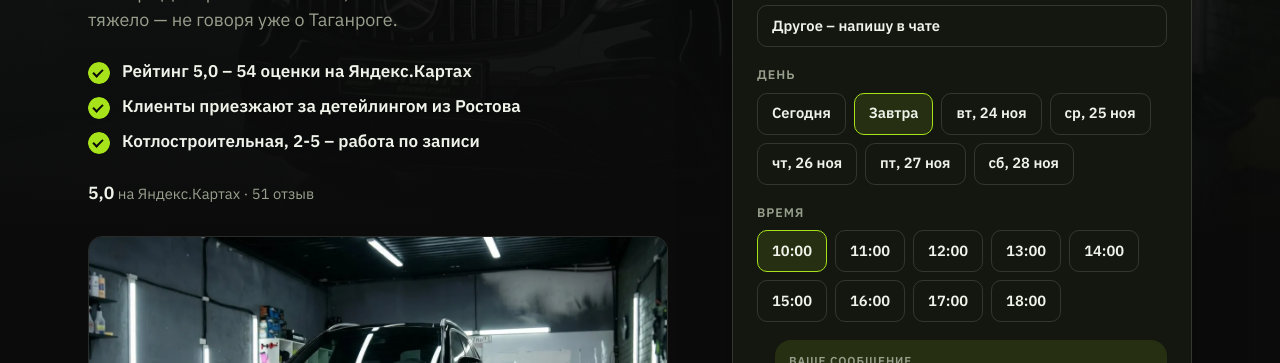
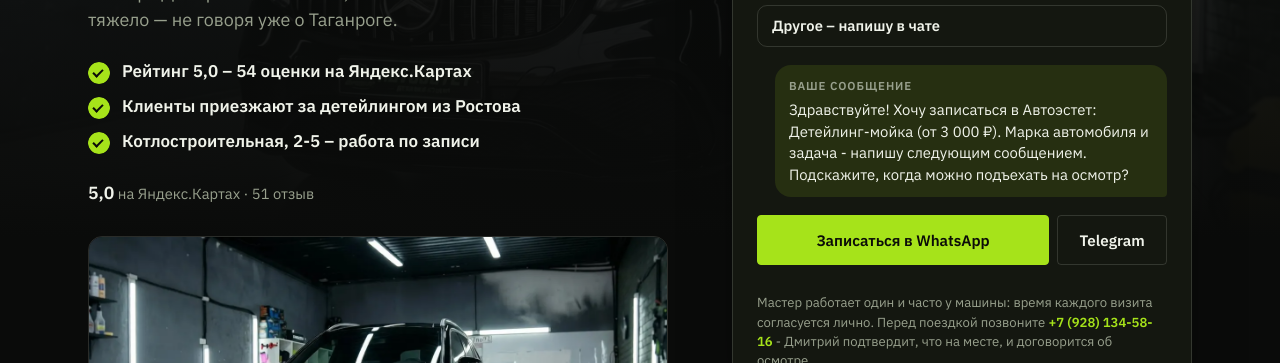
Before and after one commit to Maya13-tet/avtoestet-taganrog, a plain HTML site: page index.html in a window 1280 px wide. Shown: the part 437-800 px from the top of the page. Drawn offline with Linux system fonts and the light colour scheme.

Commit message:
Убраны дата и время записи, новый текст сообщения, ползунок до/после, подсказка о звонке, Telegram с готовым текстом

```diff
--- a/index.html
+++ b/index.html
@@ -44,19 +44,18 @@ h1, h2, h3, .s-bar__brand, .s-board__title, .s-widget__title { font-style: itali
       <p class="s-rating"><b>5,0</b> на Яндекс.Картах · 51 отзыв</p>
       <figure class="s-hero__photo"><img class="" src="assets/hero.webp" alt="Чёрный Mercedes в детейлинг-студии Автоэстет в Таганроге" loading="lazy" decoding="async"></figure>
     </div>
-    <div class="s-hero__widget" id="widget"><form class="s-widget" data-s-booking data-days="7" data-closed="" data-slots="10:00,11:00,12:00,13:00,14:00,15:00,16:00,17:00,18:00" data-message="Здравствуйте! Хочу записаться в Автоэстет: {услуга}, {день} в {время}. Марку автомобиля и задачу напишу ниже." onsubmit="return false">
+    <div class="s-hero__widget" id="widget"><form class="s-widget" data-s-booking data-message="Здравствуйте! Хочу записаться в Автоэстет: {услуга}. Марка автомобиля и задача - напишу следующим сообщением. Подскажите, когда можно подъехать на осмотр?" onsubmit="return false">
       <h2 class="s-widget__title">Запись на детейлинг</h2>
       <fieldset><legend>Услуга</legend>
         <div class="s-chips s-chips--col"><label class="s-chip s-chip--row"><input type="radio" name="svc" value="0" data-name="Детейлинг-мойка" data-price="3000" data-from="1" data-min="" checked><span>Детейлинг-мойка</span><b>от 3 000 ₽</b></label><label class="s-chip s-chip--row"><input type="radio" name="svc" value="1" data-name="Полировка кузова" data-price="15000" data-from="1" data-min=""><span>Полировка кузова</span><b>от 15 000 ₽</b></label><label class="s-chip s-chip--row"><input type="radio" name="svc" value="2" data-name="Комплексная химчистка" data-price="20000" data-from="1" data-min=""><span>Комплексная химчистка</span><b>от 20 000 ₽</b></label><label class="s-chip s-chip--row"><input type="radio" name="svc" value="3" data-name="Нанесение керамики" data-price="15000" data-from="1" data-min=""><span>Нанесение керамики</span><b>от 15 000 ₽</b></label><label class="s-chip s-chip--row"><input type="radio" name="svc" value="4" data-name="Другое – напишу в чате" data-price="" data-from="" data-min=""><span>Другое – напишу в чате</span><b></b></label></div>
       </fieldset>
-      <fieldset><legend>День</legend><div class="s-chips" data-s-days></div></fieldset>
-      <fieldset><legend>Время</legend><div class="s-chips" data-s-times></div></fieldset>
       <div class="s-bubble" aria-live="polite"><span class="s-bubble__label">Ваше сообщение</span><p data-s-bubble></p></div>
       <div class="s-send">
         <a class="s-btn s-btn--wide" data-s-msg="whatsapp" href="#">Записаться в WhatsApp</a>
         <a class="s-btn s-btn--ghost" data-s-msg="telegram" href="#">Telegram</a>
       </div>
       <p class="s-send__note" data-s-copied hidden>Сообщение уже вписано - выберите чат и нажмите отправить.</p>
+      <p class="s-send__hint">Мастер работает один и часто у машины: время каждого визита согласуется лично. Перед поездкой позвоните <a href="tel:+79281345816">+7 (928) 134-58-16</a> - Дмитрий подтвердит, что на месте, и договорится об осмотре.</p>
 
     </form></div>
     <figure class="s-hero__bg" aria-hidden="true"><img class="" src="assets/hero.webp" alt="Чёрный Mercedes в детейлинг-студии Автоэстет в Таганроге" decoding="async" fetchpriority="high"></figure>
@@ -114,7 +113,7 @@ h1, h2, h3, .s-bar__brand, .s-board__title, .s-widget__title { font-style: itali
     <header class="s-section__head"><h2>Как проходит запись на детейлинг</h2></header>
     <ol class="s-steps">
       <li class="s-steps__item"><span class="s-steps__n">01</span><h3>Пишете, что нужно</h3><p>Фото дефектов или просто список работ – мастер оценит объём и назовёт цену.</p></li>
-      <li class="s-steps__item"><span class="s-steps__n">02</span><h3>Согласовываем дату и сумму</h3><p>Запись по записи: бокс и время – только ваши. Цена фиксируется до начала.</p></li>
+      <li class="s-steps__item"><span class="s-steps__n">02</span><h3>Договариваемся о встрече и осмотре</h3><p>Мастер осматривает машину и называет точную цену и сроки. Время под каждого клиента - индивидуально.</p></li>
       <li class="s-steps__item"><span class="s-steps__n">03</span><h3>Делаем детейлинг</h3><p>Полировка, химчистка, керамика – всё по регламенту, с фотоотчётом по запросу.</p></li>
       <li class="s-steps__item"><span class="s-steps__n">04</span><h3>Принимаете работу</h3><p>Осматриваете машину при мастере. Не устроило – дорабатываем на месте.</p></li>
     </ol>
@@ -123,6 +122,19 @@ h1, h2, h3, .s-bar__brand, .s-board__title, .s-widget__title { font-style: itali
   <section class="s-photos s-reveal" aria-label="Фото"><figure><img class="" src="assets/blesk.webp" alt="Блеск кузова после полировки в Автоэстете" loading="lazy" decoding="async"><figcaption>Глубокий блеск после восстановительной полировки</figcaption></figure><figure><img class="" src="assets/motor.webp" alt="Мойка двигателя в Автоэстете" loading="lazy" decoding="async"><figcaption>Мойка подкапотного пространства с консервацией</figcaption></figure><figure><img class="" src="assets/porsche.webp" alt="Porsche в студии Автоэстет" loading="lazy" decoding="async"><figcaption>Спорткары тоже доверяют нам свой кузов</figcaption></figure></section>
 
 
+
+  <section class="s-section s-reveal">
+    <header class="s-section__head"><h2>Мойка подкапотного пространства - до и после</h2></header>
+    <div class="s-compare" data-s-compare>
+      <img src="assets/do.webp" alt="Подкапотное пространство до мойки в Автоэстете" loading="lazy" decoding="async">
+      <div class="s-compare__after"><img src="assets/posle.webp" alt="Подкапотное пространство после мойки в Автоэстете" loading="lazy" decoding="async"></div>
+      <span class="s-compare__tag s-compare__tag--before">До</span>
+      <span class="s-compare__tag s-compare__tag--after">После</span>
+      <div class="s-compare__handle"></div>
+      <input class="s-compare__range" type="range" min="0" max="100" value="50" aria-label="Сравнение до и после">
+    </div>
+    <p class="s-note">Электрику и навесное оборудование защищаем перед мойкой, узлы консервируем. Двигатель после мойки выглядит и работает как новый - так пишут в отзывах.</p>
+  </section>
 
   <section class="s-section s-reveal">
     <header class="s-section__head s-section__head--reviews"><h2>Отзывы с Яндекс.Карт</h2><p class="s-reviews__rating"><span class="s-reviews__num">5,0</span><span class="s-reviews__stars" style="--r: 5" aria-label="рейтинг 5,0 из 5"></span><span class="s-reviews__count">51 отзыв</span><a class="s-reviews__all" href="https://yandex.ru/maps/org/avtoestet/165487866267/" target="_blank" rel="noopener">Читать все отзывы на Яндекс.Картах</a></p></header>
--- a/style-prod.css
+++ b/style-prod.css
@@ -201,3 +201,15 @@ main { max-width: var(--wrap); margin: 0 auto; padding: 0 var(--gut); }
   .s-dock .s-btn { flex: 1; min-height: 48px; font-size: .88rem; padding: 0 .9em; white-space: nowrap; }
   .s-dock .s-btn:first-child { flex: 1.7; }
 }
+
+.s-send__hint { font-size: .82rem; line-height: 1.45; color: var(--c-ink-soft); margin: 10px 0 0; }
+.s-send__hint a { color: var(--c-accent); text-decoration: none; font-weight: 600; }
+.s-compare { position: relative; border-radius: 12px; overflow: hidden; user-select: none; touch-action: none; }
+.s-compare img { display: block; width: 100%; height: auto; pointer-events: none; }
+.s-compare__after { position: absolute; inset: 0; clip-path: inset(0 0 0 var(--pos, 50%)); }
+.s-compare__range { position: absolute; inset: 0; width: 100%; height: 100%; opacity: 0; cursor: ew-resize; margin: 0; }
+.s-compare__handle { position: absolute; top: 0; bottom: 0; left: var(--pos, 50%); width: 2px; background: var(--c-accent); pointer-events: none; }
+.s-compare__handle::after { content: "◂ ▸"; position: absolute; top: 50%; left: 50%; transform: translate(-50%, -50%); background: var(--c-accent); color: var(--c-accent-ink); font: 700 13px/1 var(--f-display); padding: 8px 10px; border-radius: 999px; white-space: nowrap; }
+.s-compare__tag { position: absolute; top: 12px; font: 700 12px/1 var(--f-display); text-transform: uppercase; letter-spacing: .08em; padding: 6px 10px; border-radius: 4px; background: color-mix(in srgb, var(--c-canvas) 75%, transparent); }
+.s-compare__tag--before { left: 12px; }
+.s-compare__tag--after { right: 12px; }
--- a/style.js
+++ b/style.js
@@ -64,44 +64,15 @@
   // неразрывные пробелы: сумма не рвётся переносом
   const rub = (n) => Math.round(n).toLocaleString("ru-RU").replace(/[   ]/g, " ") + " ₽";
 
-  // ---- онлайн-запись
+  // ---- онлайн-запись (без даты и времени: мастер договаривается об осмотре лично)
   const booking = document.querySelector("[data-s-booking]");
   if (booking) {
-    const daysBox = booking.querySelector("[data-s-days]"), timesBox = booking.querySelector("[data-s-times]");
-    const closed = (booking.dataset.closed || "").split(",").filter(Boolean).map(Number);
-    const slots = (booking.dataset.slots || "").split(",").filter(Boolean);
-    const wd = ["вс", "пн", "вт", "ср", "чт", "пт", "сб"], mon = ["янв", "фев", "мар", "апр", "мая", "июн", "июл", "авг", "сен", "окт", "ноя", "дек"];
-    const today = new Date(); let made = 0;
-    for (let i = 0; made < +booking.dataset.days && i < 21; i++) {
-      const d = new Date(today); d.setDate(today.getDate() + i);
-      if (closed.includes(d.getDay())) continue;
-      const label = i === 0 ? "Сегодня" : i === 1 ? "Завтра" : wd[d.getDay()] + ", " + d.getDate() + " " + mon[d.getMonth()];
-      const full = (i < 2 ? label.toLowerCase() + ", " : "") + wd[d.getDay()] + " " + d.getDate() + " " + mon[d.getMonth()];
-      daysBox.insertAdjacentHTML("beforeend", `<label class="s-chip"><input type="radio" name="day" value="${made}" data-full="${full}"${made === 0 ? " checked" : ""}><span>${label}</span></label>`);
-      made++;
-    }
-    const drawTimes = () => {
-      const first = daysBox.querySelector("input:checked")?.value === "0";
-      const nowH = today.getHours() + today.getMinutes() / 60;
-      timesBox.innerHTML = "";
-      let firstFree = true;
-      slots.forEach((t) => {
-        const [h, m] = t.split(":").map(Number); const past = first && h + m / 60 <= nowH + 1;
-        timesBox.insertAdjacentHTML("beforeend", `<label class="s-chip"${past ? ' aria-disabled="true"' : ""}><input type="radio" name="time" value="${t}"${past ? " disabled" : firstFree ? " checked" : ""}><span>${t}</span></label>`);
-        if (!past) firstFree = false;
-      });
-      if (firstFree) timesBox.insertAdjacentHTML("beforeend", `<p class="s-demo">На сегодня окна закончились – выберите другой день.</p>`);
+    const update = () => {
+      const s = booking.querySelector("input[name=svc]:checked");
+      const price = s && s.dataset.price ? " (" + (s.dataset.from ? "от " : "") + rub(+s.dataset.price) + ")" : "";
+      setMessage(booking.dataset.message.replace("{услуга}", s ? s.dataset.name + price : ""));
     };
-    const update = () => {
-      const s = booking.querySelector("input[name=svc]:checked"), d = daysBox.querySelector("input:checked"), t = timesBox.querySelector("input:checked");
-      const price = s && s.dataset.price ? " (" + (s.dataset.from ? "от " : "") + rub(+s.dataset.price) + ")" : "";
-      setMessage(booking.dataset.message.replace("{услуга}", s ? s.dataset.name + price : "").replace("{день}", d ? d.dataset.full : "").replace("{время}", t ? t.value : "время уточню"));
-    };
-    daysBox.addEventListener("change", () => { drawTimes(); update(); });
     booking.addEventListener("change", update);
-    drawTimes();
-    // на сегодня окна закончились – сразу выбираем следующий день
-    if (!timesBox.querySelector("input:not([disabled])")) { const next = daysBox.querySelectorAll("input")[1]; if (next) { next.checked = true; drawTimes(); } }
     update();
   }
 
```
Also changed, not shown: assets/do.webp (added), assets/posle.webp (added).
